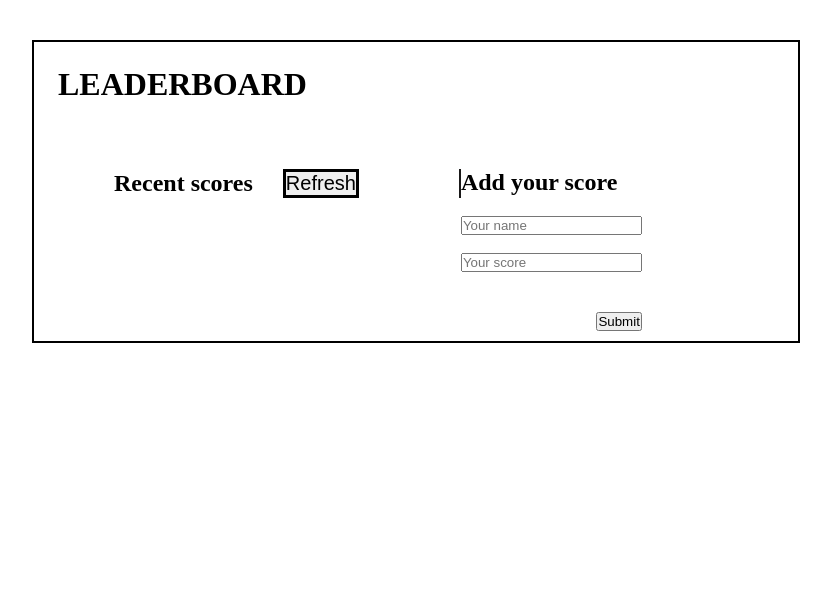
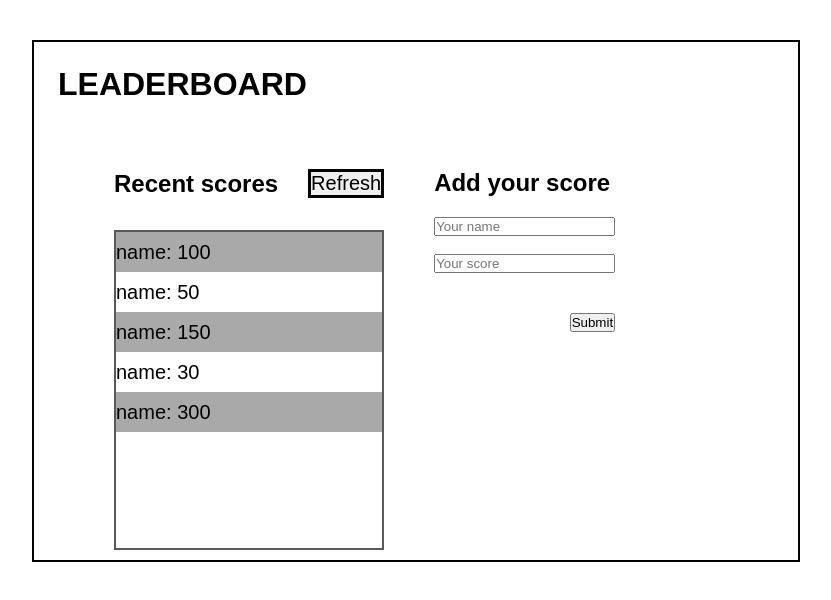
Before and after one commit to digia3d/Leaderboard, a website built with webpack: page src/index.html in a window 1280 px wide. Shown: the whole page, without its empty margins (224-1055 px from the left). Built offline with nearby package versions, Linux system fonts and the light colour scheme.

Commit message:
Update style file

```diff
--- a/src/index.html
+++ b/src/index.html
@@ -20,7 +20,13 @@
                     <button>Refresh</button>
                 </article>
                 <article class="board-table">
-
+                    <ul class="score">
+                        <li class="one"><a href="#">name: 100</a></li>
+                        <li class="two"><a href="#">name: 50</a></li>
+                        <li class="one"><a href="#">name: 150</a></li>
+                        <li class="two"><a href="#">name: 30</a></li>
+                        <li class="one"><a href="#">name: 300</a></li>
+                    </ul>
                 </article>
             </section>
 
--- a/src/style.css
+++ b/src/style.css
@@ -14,6 +14,7 @@ header {
   border: solid 2px black;
   margin-left: 20%;
   margin-right: 20%;
+  font-family: 'Montserrat', sans-serif; ;
 }
 
 .title {
@@ -31,11 +32,13 @@ header {
   padding-left: 10vh;
   padding-top: 7vh;
   align-items: flex-start;
+  gap: 50px;
 }
 
 .board-section {
   display: flex;
-  gap: 100px;
+  justify-content: space-between;
+  flex-direction: column;
 }
 
 .score-board {
@@ -60,10 +63,35 @@ form {
 }
 
 .board-table {
-  border: 1px solid rgb(26, 25, 25)
+  display: flex;
+  flex-direction: column;
+  height: 40vh;
+  border: 2px solid rgb(91, 88, 88);
+  margin-top: 4vh;
 }
 
+ul {
+  display: flex;
+  align-items: flex-start;
+  list-style: none;
+  flex-direction: column;
+}
 
+li {
+  margin: 0;
+  font-size: 20px;
+  line-height: 40px;
+}
+
+a {
+  text-decoration: none;
+  color: black;
+}
+
+.one {
+background: darkgray;
+width: 100%;
+}
 
 .add-score {
   display: flex;
```
Also changed, not shown: dist/index.html, src/index.js (line endings or trailing spaces), 1 other file.
